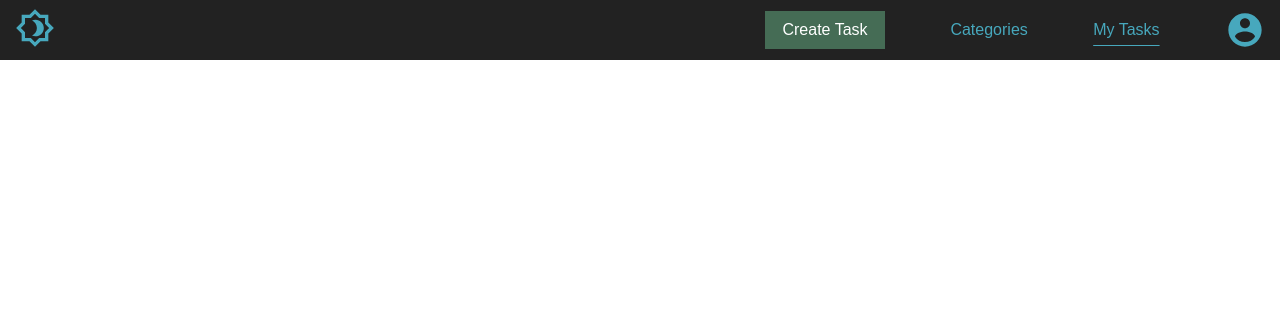
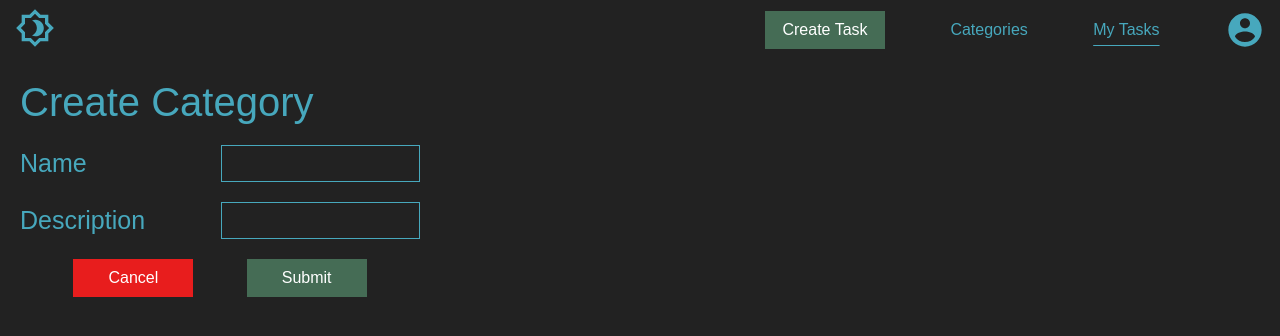
Before and after one commit to seba-nigu/react-todo-list, a React (Create React App) app: page /categories in a window 1280 px wide. Shown: the top 336 px of the page. Built offline with nearby package versions, Linux system fonts and the light colour scheme.

Commit message:
added create category page

```diff
--- a/src/App.js
+++ b/src/App.js
@@ -4,6 +4,7 @@ import Navbar from "./Components/Navbar/Navbar";
 import { darkTheme } from "./themes/theme";
 import { BrowserRouter as Router, Routes, Route } from "react-router-dom";
 import CreateTask from "./Pages/CreateTask/CreateTask";
+import CreateCategory from "./Pages/CreateCategory/CreateCategory";
 
 function App() {
   const [theme, setTheme] = useState(darkTheme);
@@ -20,6 +21,11 @@ function App() {
         <Routes>
           <Route path="/" element={<MyTasks theme={theme} />} />
           <Route path="/create-task" element={<CreateTask theme={theme} />} />
+          <Route
+            path="/categories"
+            element={<CreateCategory theme={theme} />}
+          />
+          <Route path="*" element={<MyTasks theme={theme} />} />
         </Routes>
       </Router>
     </div>
--- a/src/Components/SearchBar/SearchBar.js
+++ b/src/Components/SearchBar/SearchBar.js
@@ -21,7 +21,7 @@ function SearchBar(props) {
           color: props.theme.normalText,
         }}
       />
-      {props.icon || <Search />}
+      {props.icon}
     </div>
   );
 }
--- /dev/null
+++ b/src/Pages/CreateCategory/CreateCategory.js
@@ -0,0 +1,54 @@
+import React from "react";
+import MainButton from "../../Components/MainButton/MainButton";
+import SearchBar from "../../Components/SearchBar/SearchBar";
+import "./style.css";
+
+function CreateCategory(props) {
+  return (
+    <div className="CreateCategory">
+      <div
+        className="createcategory-text"
+        style={{
+          color: props.theme.normalText,
+        }}
+      >
+        Create Category
+      </div>
+
+      <div className="category-info-container">
+        <div className="category-info">
+          <div
+            className="category-info-name"
+            style={{
+              color: props.theme.normalText,
+            }}
+          >
+            Name
+          </div>
+          <SearchBar theme={props.theme} />
+        </div>
+        <div className="category-info">
+          <div
+            className="category-info-name"
+            style={{
+              color: props.theme.normalText,
+            }}
+          >
+            Description
+          </div>
+          <SearchBar theme={props.theme} />
+        </div>
+
+        <div className="create-buttons">
+          <MainButton backgroundColor={"#E81D1D"} text={"Cancel"} />
+          <MainButton
+            backgroundColor={props.theme.mainButton}
+            text={"Submit"}
+          />
+        </div>
+      </div>
+    </div>
+  );
+}
+
+export default CreateCategory;
--- /dev/null
+++ b/src/Pages/CreateCategory/style.css
@@ -0,0 +1,25 @@
+.CreateCategory {
+  font-family: sans-serif;
+  min-height: 100vh;
+  margin: 0 20px;
+}
+
+.createcategory-text {
+  font-size: 40px;
+  margin: 20px 0;
+}
+
+.category-info {
+  display: flex;
+  width: 400px;
+  justify-content: space-between;
+  align-items: center;
+  font-size: 25px;
+  margin: 20px 0;
+}
+
+.create-buttons {
+  display: flex;
+  justify-content: space-evenly;
+  width: 400px;
+}
--- a/src/Pages/MyTasks/MyTasks.js
+++ b/src/Pages/MyTasks/MyTasks.js
@@ -1,3 +1,4 @@
+import { Search } from "@material-ui/icons";
 import React from "react";
 import Dropdown from "../../Components/Dropdown/Dropdown";
 import SearchBar from "../../Components/SearchBar/SearchBar";
@@ -19,6 +20,7 @@ function MyTaks(props) {
           placeholder={"Search..."}
           width="250px"
           theme={props.theme}
+          icon={<Search />}
         />
         <Dropdown theme={props.theme} datalistName={"categories"} />
       </div>
```
